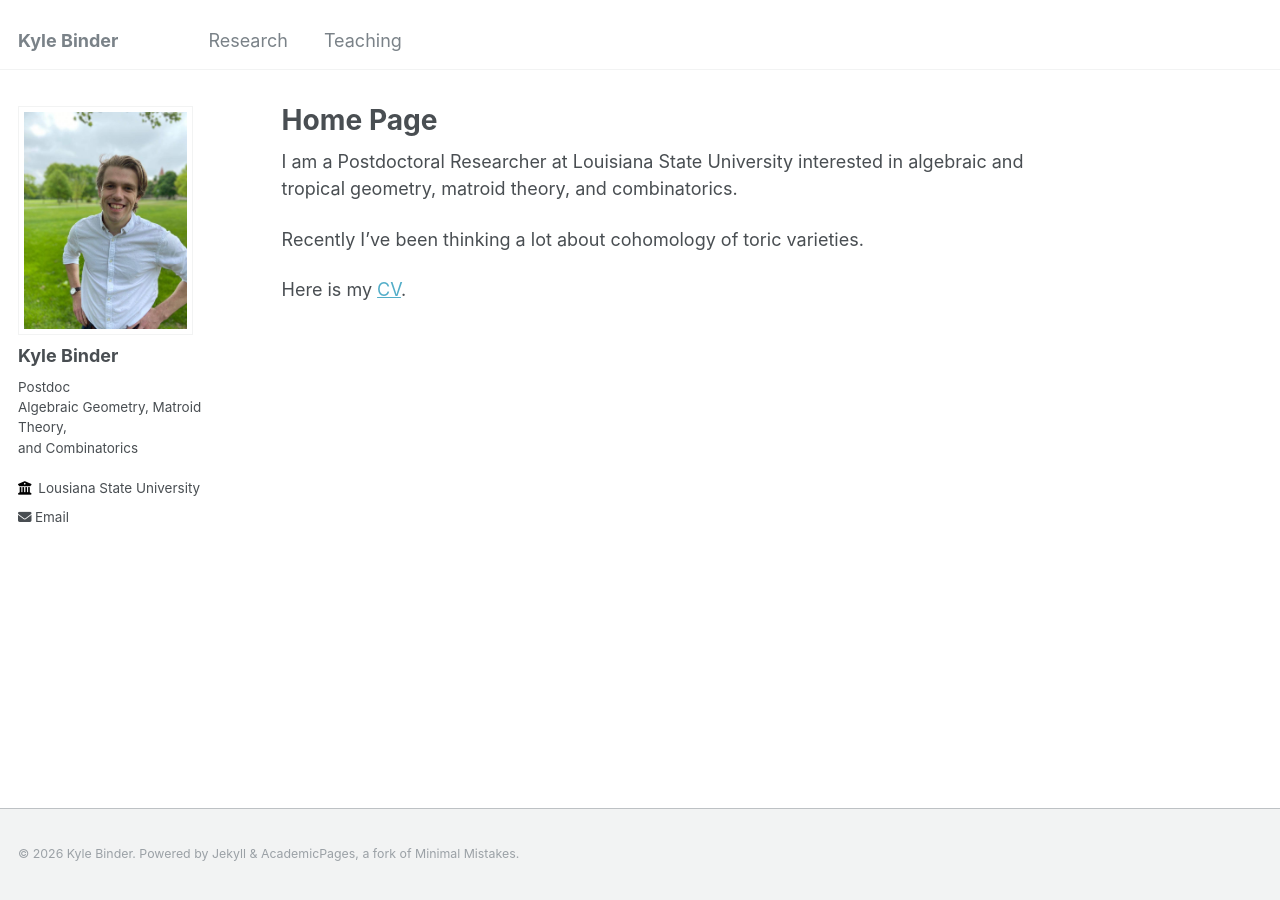
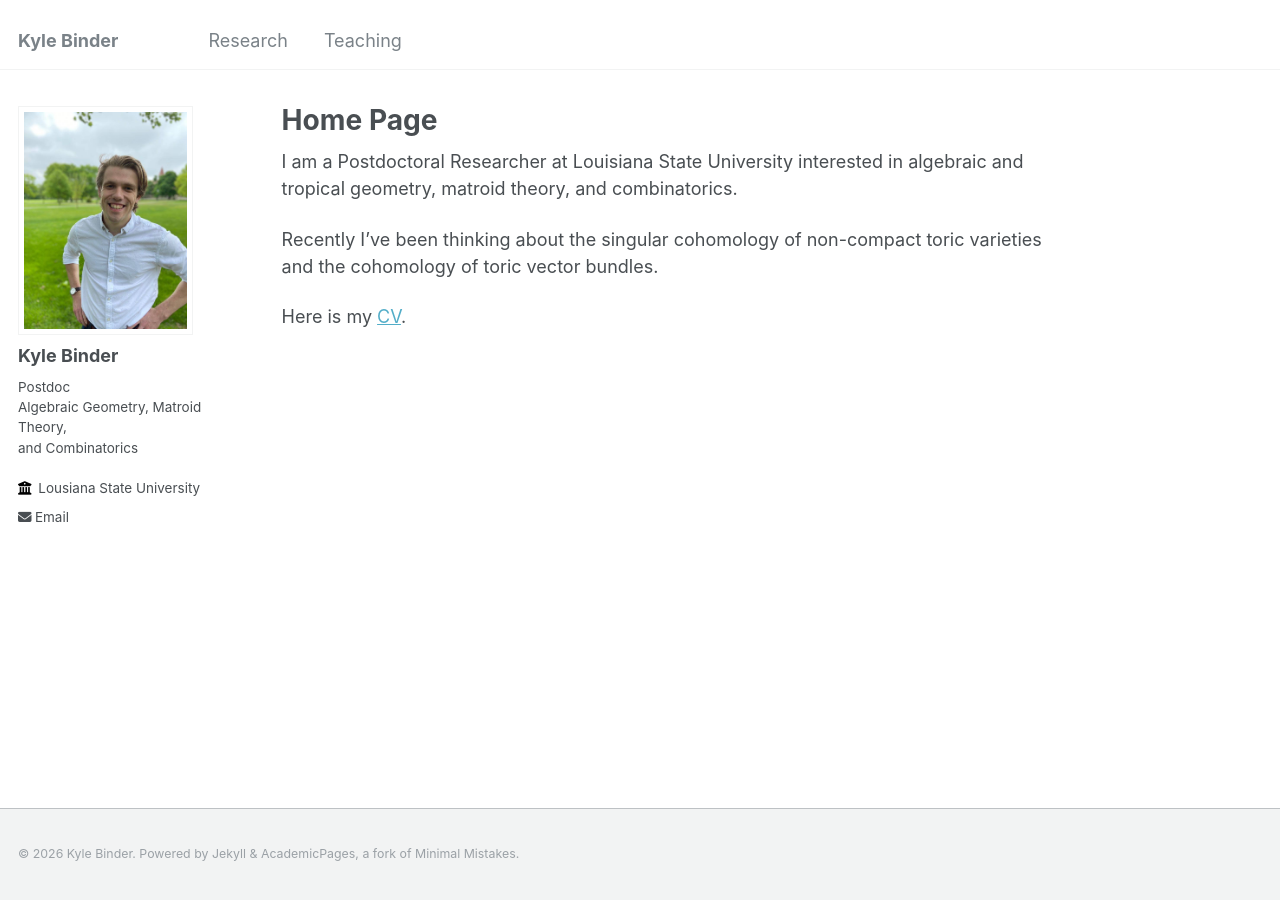
Before and after one commit to bindercommakyle/bindercommakyle.github.io, a Jekyll site: the page built from _pages/about.md, in a window 1280 px wide. Built offline with Jekyll 4.4.1, drawn with Linux system fonts in a browser that asks for light colours.

Commit message:
Update about.md
Updated research interests

```diff
--- a/_pages/about.md
+++ b/_pages/about.md
@@ -9,6 +9,6 @@ redirect_from:
 
 I am a Postdoctoral Researcher at Louisiana State University interested in algebraic and tropical geometry, matroid theory, and combinatorics.
 
-Recently I've been thinking a lot about cohomology of toric varieties.
+Recently I've been thinking about the singular cohomology of non-compact toric varieties and the cohomology of toric vector bundles.
 
 Here is my [CV](https://bindercommakyle.github.io/files/cv.pdf).
```
